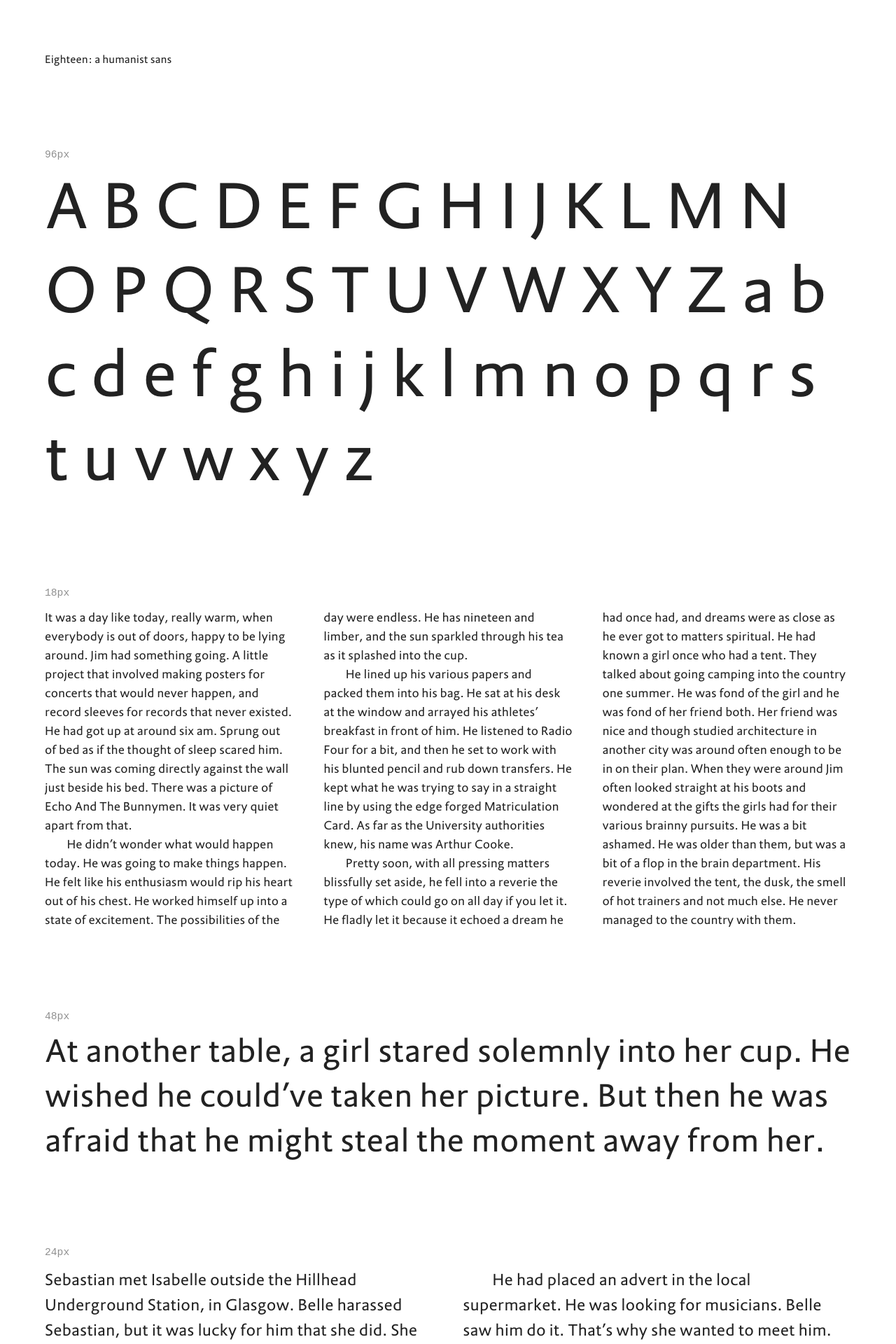
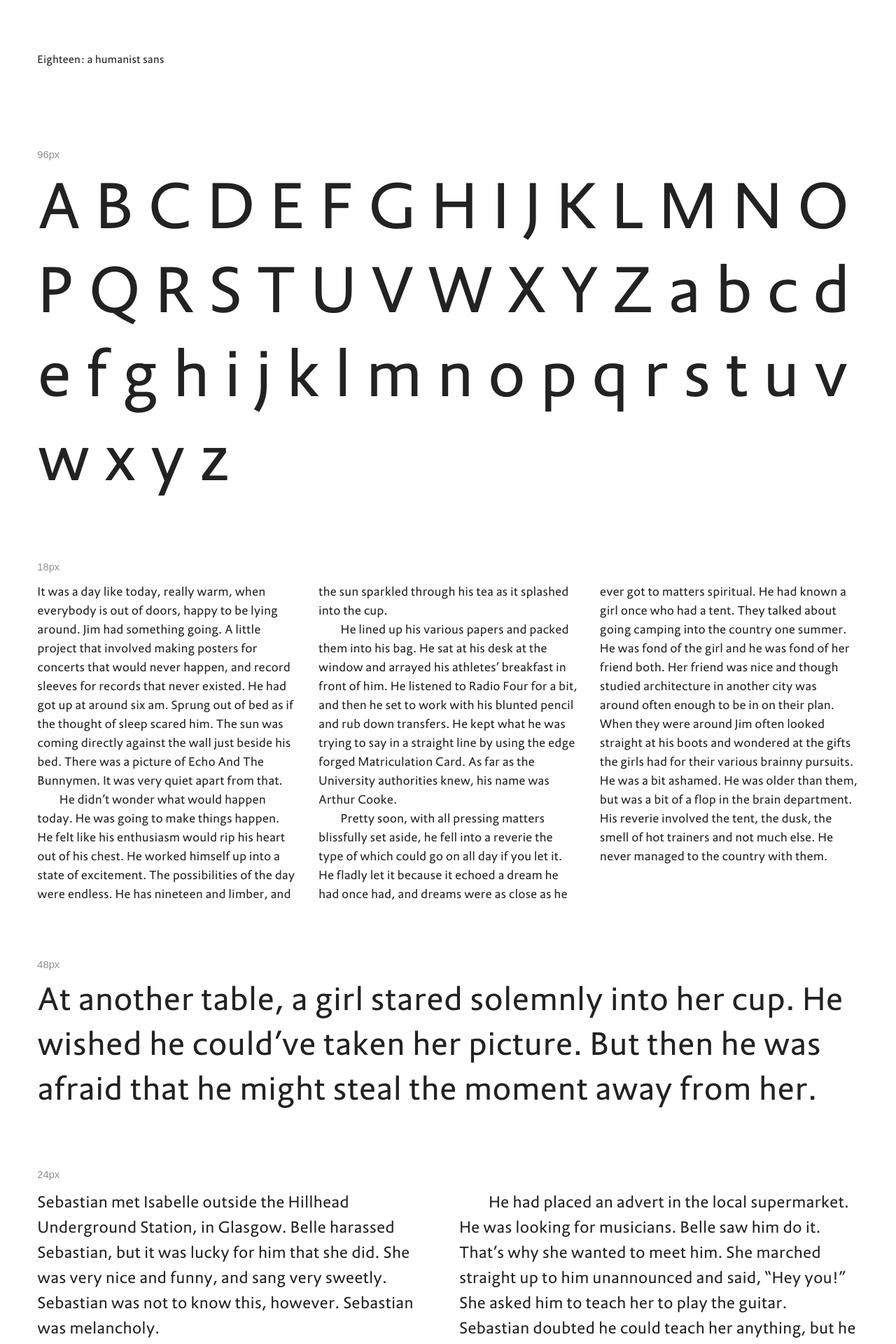
Before and after one commit to justinjaywang/eighteen, a Jekyll site: the page built from index.markdown, in a window 1280 px wide. Shown: the top 1920 px of the page at 70% size. Built offline with Jekyll 4.4.1, drawn with Linux system fonts in a browser that asks for light colours.

Commit message:
edit grid; edit aside font

```diff
--- a/_sass/_variables.scss
+++ b/_sass/_variables.scss
@@ -11,7 +11,7 @@ $opacity--faded: 0.5;
 
 $font-size--html:    16px;
 $font-family--body:  'Eighteen', sans-serif;
-$font-family--aside: monospace, sans-serif;
+$font-family--aside: sans-serif;
 $line-height--body:  1.541667;
 
 // sizing and spacing
@@ -31,7 +31,7 @@ $max-width--sm: ($min-width--md - 1);
 $max-width--md: ($min-width--lg - 1);
 $max-width--lg: ($min-width--xl - 1);
 
+$width--container:     91.666667%;
 $max-width--container: 1440px;
 
-$gutter--sm: 1.5rem;
-$gutter:     4rem;
+$gutter: 2rem;
--- a/_sass/all.scss
+++ b/_sass/all.scss
@@ -62,7 +62,7 @@ a {
   margin-bottom: $v*3;
 }
 .section {
-  margin-bottom: $v*4.5;
+  margin-bottom: $v*3;
 }
 .aside {
   font-family: $font-family--aside;
@@ -123,10 +123,7 @@ p {
 }
 .columns--3,
 .columns--2 {
-  @include column-gap($gutter*0.666667);
-  @include max-width($max-width--sm) {
-    @include column-gap($gutter--sm);
-  }
+  @include column-gap($gutter);
 }
 .columns--3 {
   @include columns(3);
@@ -148,13 +145,7 @@ p {
 // ----
 
 .container {
-  width: 100%;
+  width: $width--container;
+  max-width: $max-width--container;
   @include margin-center;
-  padding-left: $gutter;
-  padding-right: $gutter;
-  @include max-width($max-width--sm) {
-    padding-left: $gutter--sm;
-    padding-right: $gutter--sm;
-  }
-  max-width: $max-width--container;
 }
```
